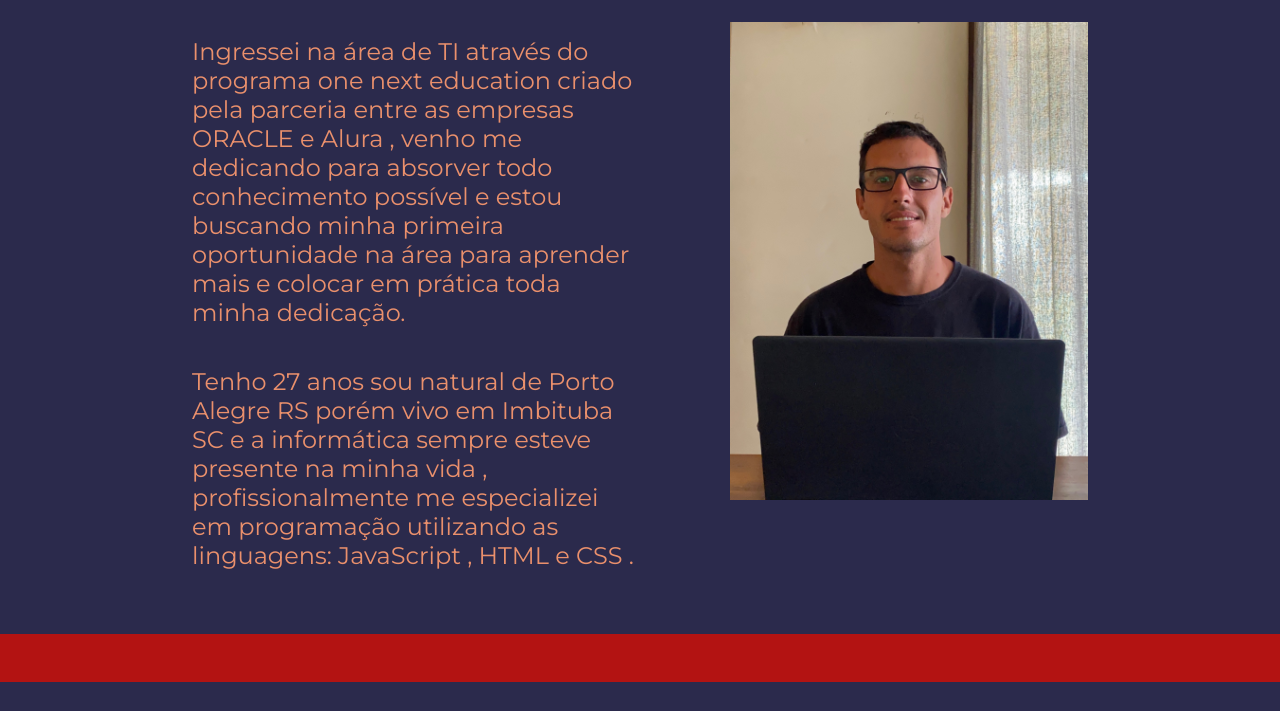
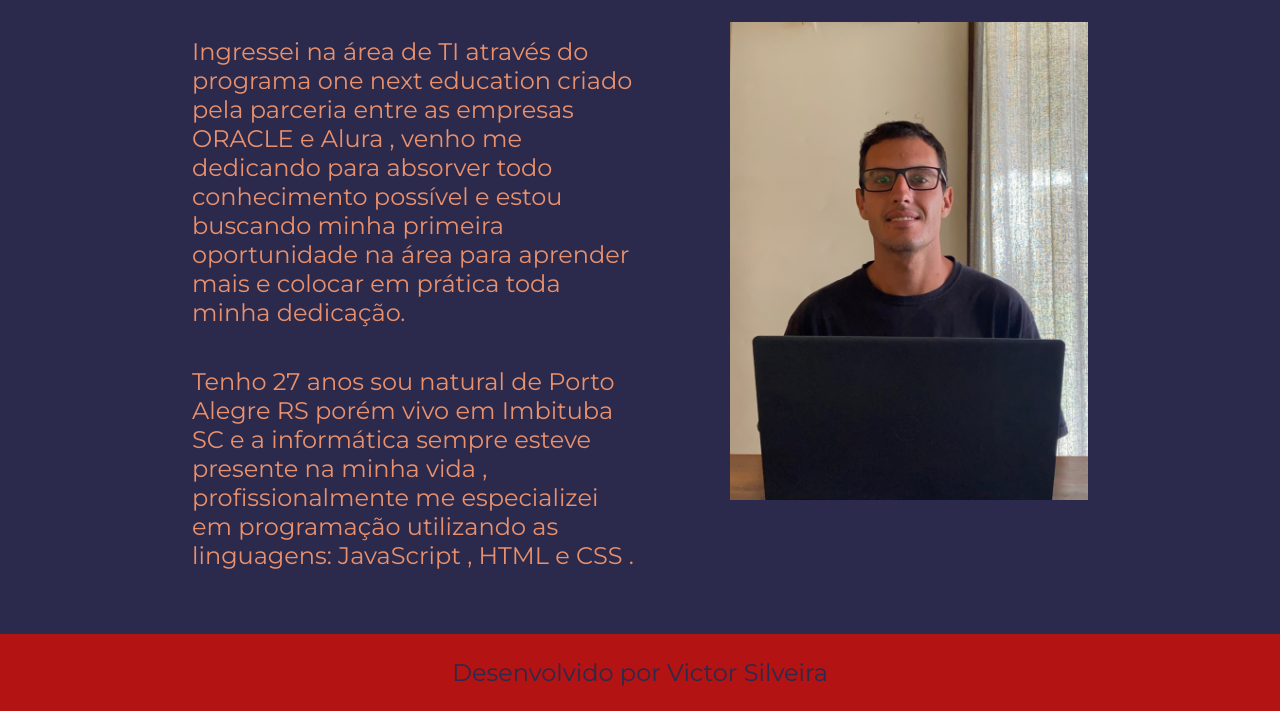
Before and after one commit to VictorDaSilveira/portfolio, a plain HTML site: page about.html in a window 1280 px wide. Shown: the part 205-916 px from the top of the page. Before the commit the page ends 887 px from the top, so only its background shows below. Drawn offline with nearby package versions, Linux system fonts and the light colour scheme.

Commit message:
mudança rodape

```diff
--- a/about.html
+++ b/about.html
@@ -23,7 +23,7 @@
      <img class="img__eu" src="./assets/IMG_6504.JPG" alt="foto minha no computador">
     </main>
     <footer class="rodape">
-        <p></p>
+        <p>Desenvolvido por Victor Silveira</p>
         </footer>
 </body>
 </html>
```
